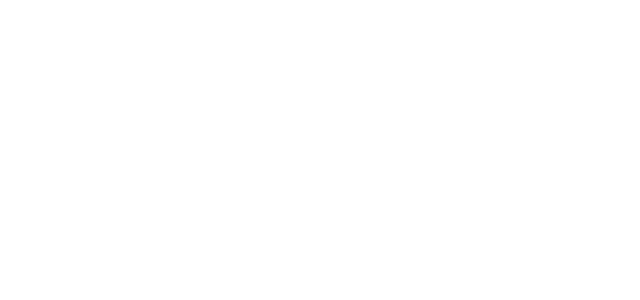
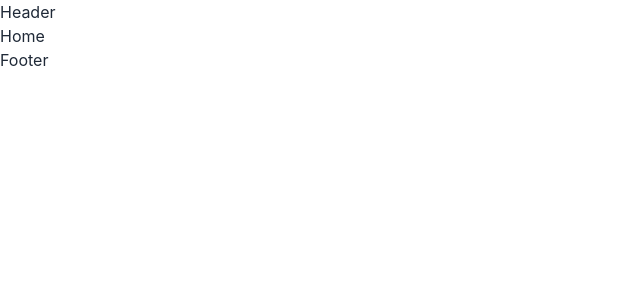
Before and after one commit to minjurRahman/travel-gardian-client, a React (Create React App) app: page / in a window 1280 px wide. Shown: the top 300 px of the page, without its empty margins (0-640 px from the left). Built offline with nearby package versions, Linux system fonts and the light colour scheme.

Commit message:
main layout added

```diff
--- a/src/App.js
+++ b/src/App.js
@@ -1,10 +1,14 @@
 import logo from './logo.svg';
 import './App.css';
+import { RouterProvider } from 'react-router-dom';
+import router from './Router/Routes';
 
 function App() {
+
+
   return (
     <div className="">
-
+      <RouterProvider router={router}></RouterProvider>
     </div>
   );
 }
--- /dev/null
+++ b/src/Layout/Main.js
@@ -0,0 +1,17 @@
+import React from 'react';
+import { Outlet } from 'react-router-dom';
+import Footer from '../Pages/Shared/Footer';
+import Header from '../Pages/Shared/Header';
+
+const Main = () => {
+    return (
+        <div>
+            <Header></Header>
+            <Outlet></Outlet>
+            <Footer></Footer>
+
+        </div>
+    );
+};
+
+export default Main;
--- /dev/null
+++ b/src/Pages/Home/Home.js
@@ -0,0 +1,11 @@
+import React from 'react';
+
+const Home = () => {
+    return (
+        <div>
+            <h1>Home</h1>
+        </div>
+    );
+};
+
+export default Home;
--- /dev/null
+++ b/src/Pages/Shared/Footer.js
@@ -0,0 +1,11 @@
+import React from 'react';
+
+const Footer = () => {
+    return (
+        <div>
+            <h1>Footer</h1>
+        </div>
+    );
+};
+
+export default Footer;
--- /dev/null
+++ b/src/Pages/Shared/Header.js
@@ -0,0 +1,11 @@
+import React from 'react';
+
+const Header = () => {
+    return (
+        <div>
+            <h1>Header</h1>
+        </div>
+    );
+};
+
+export default Header;
```
Also changed, not shown: src/Router/Routes.js (+10 -1 lines).
